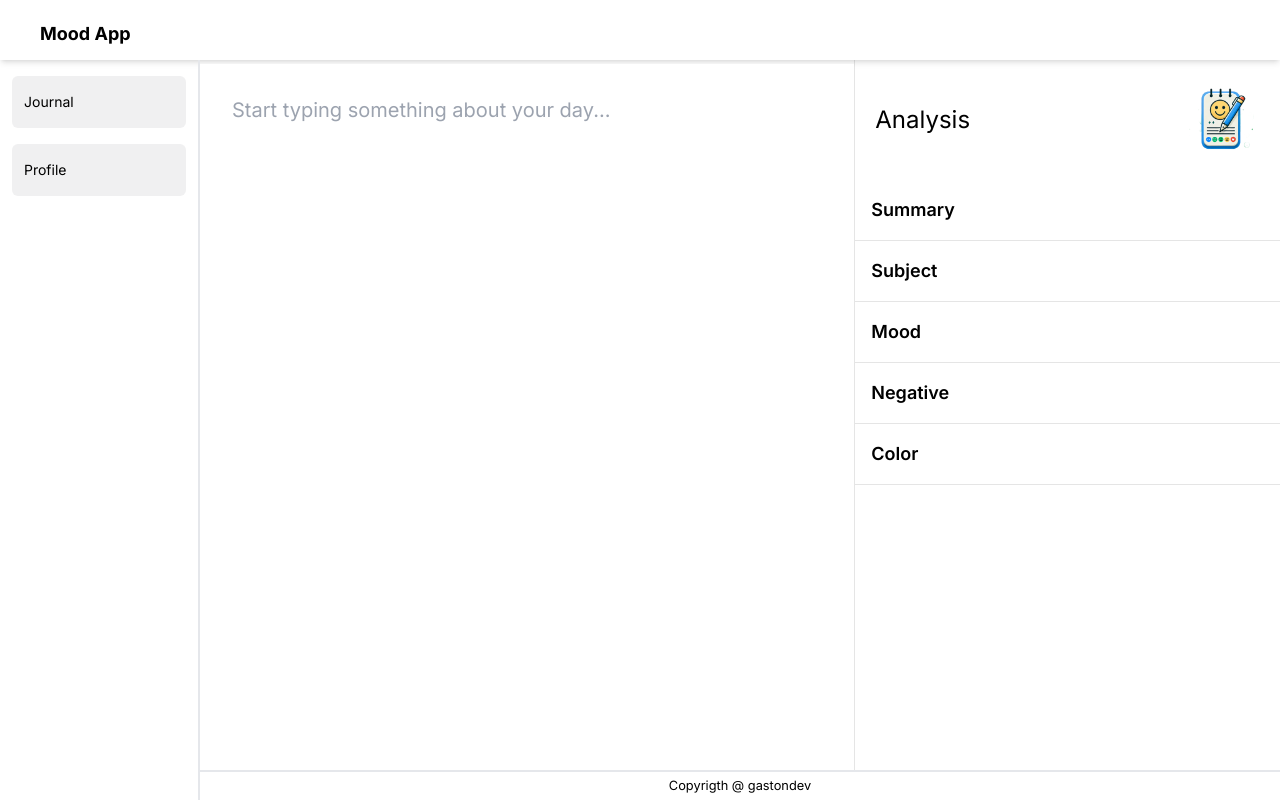
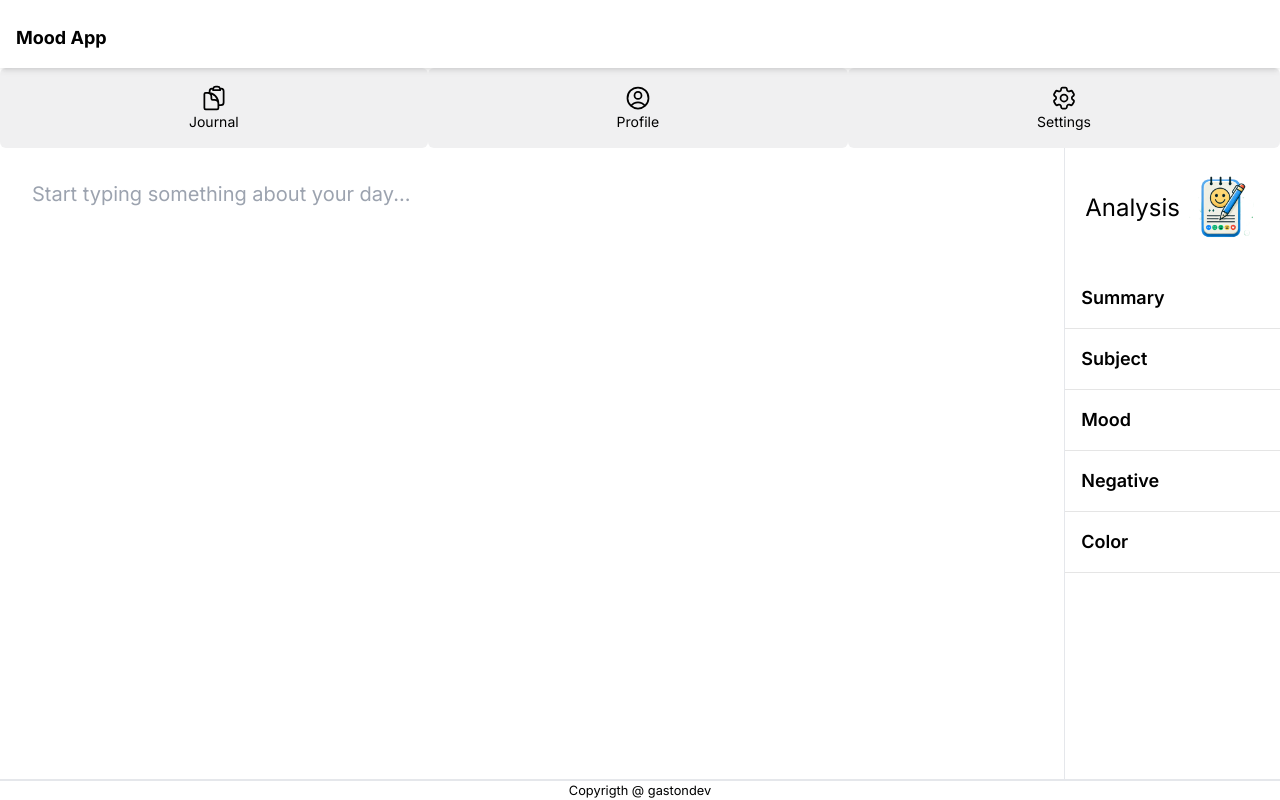
Before and after one commit to gastonioter/mood, a Next.js app: page /journal/1 in a window 1280 px wide. Built offline with nearby package versions, Linux system fonts and the light colour scheme; no server answers; the database is empty.

Commit message:
responsive ui

```diff
--- a/app/(dashboard)/journal/[id]/page.tsx
+++ b/app/(dashboard)/journal/[id]/page.tsx
@@ -15,9 +15,5 @@ export default async function Page({ params }: { params: Params }) {
     notFound();
   }
 
-  return (
-    <div className="h-full">
-      <Editor entry={entry as JournalEntryType} />
-    </div>
-  );
+  return <Editor entry={entry as JournalEntryType} />;
 }
--- a/app/(dashboard)/journal/components/Editor.tsx
+++ b/app/(dashboard)/journal/components/Editor.tsx
@@ -44,16 +44,15 @@ export default function Editor({ entry }: { entry: JournalEntryType }) {
   }, 2000);
 
   return (
-    <div className="lg:flex h-1/2 lg:h-full">
+    <div className="flex flex-col h-full lg:flex-row">
       {isSaving && (
         <div className="absolute text-lg top-0 left-0 w-full h-full bg-black bg-opacity-50 z-10 flex items-center justify-center pointer-events-none">
           Analysing...
         </div>
       )}
-      <div className="mt-1 w-full h-full">
       <textarea
         className={clsx(
-            "w-full h-full p-8 outline-none scroll-px-3 text-xl resize-none",
+          "w-full flex-basis-[260px] lg:flex-1 p-8 outline-none  text-xl resize-none",
           {
             "text-gray-400": isSaving,
           }
@@ -62,8 +61,8 @@ export default function Editor({ entry }: { entry: JournalEntryType }) {
         placeholder="Start typing something about your day..."
         onChange={handleTyping}
       ></textarea>
-      </div>
-      <div className="lg:basis-[65%] border-l border-black/10">
+
+      <div className="border-l h-full">
         <h2
           style={{
             backgroundColor: analysis?.color,
--- a/app/(dashboard)/journal/components/NewEntryCard.tsx
+++ b/app/(dashboard)/journal/components/NewEntryCard.tsx
@@ -1,6 +1,7 @@
 "use client";
 
 import { createNewEntry } from "@/utils/api";
+import { PlusCircleIcon } from "@heroicons/react/24/outline";
 import { useRouter } from "next/navigation";
 
 export default function NewEntryCard() {
@@ -14,11 +15,11 @@ export default function NewEntryCard() {
   return (
     <div
       onClick={handleNewEntry}
-
-      className="cursor-pointer overflow-hidden rounded-lg  bg-white shadow"
+      className="cursor-pointer relative overflow-hidden rounded-lg  bg-white shadow"
     >
       <div className="px-5 py-6">
         <span className="text-3xl">New Entry</span>
+        <PlusCircleIcon className="absolute bottom-3 size-6 right-3" />
       </div>
     </div>
   );
--- a/app/(dashboard)/journal/components/Question.tsx
+++ b/app/(dashboard)/journal/components/Question.tsx
@@ -20,7 +20,10 @@ export default function Question() {
   return (
     <>
       <div className="mb-3">
-        <form className="flex gap-2  justify-between" onSubmit={handleSubmit}>
+        <form
+          className="md:flex gap-2 items-center justify-between"
+          onSubmit={handleSubmit}
+        >
           <label htmlFor="search" className="sr-only">
             Search
           </label>
@@ -30,11 +33,11 @@ export default function Question() {
             onChange={(e) => setQuestion(e.target.value)}
             placeholder="Ask something about your mood..."
             id="search"
-            className="rounded-lg border-black/10 p-3 focus:border-blue-500 border-2 w-full outline-none"
+            className="rounded-lg mb-2 md:mb-0 border-black/10 p-3 focus:border-blue-500 border-2 w-full outline-none"
           />
           <button
             type="submit"
-            className="bg-blue-300 hover:bg-blue-400 transition  py-2 px-10 rounded-lg"
+            className="bg-blue-300 w-full md:basis-1/4 hover:bg-blue-400 transition p-3 rounded-lg"
           >
             Ask
           </button>
--- a/app/(dashboard)/journal/page.tsx
+++ b/app/(dashboard)/journal/page.tsx
@@ -8,7 +8,7 @@ export default async function Page() {
   const entries = (await getEntries()) as Array<JournalEntryType>;
 
   return (
-    <div className="p-10 bg-zinc-300/10 h-full">
+    <div className="p-10 bg-zinc-300/10">
       <h2 className="text-3xl mb-8">Journal</h2>
 
       <Question />
--- a/app/(dashboard)/layout.tsx
+++ b/app/(dashboard)/layout.tsx
@@ -9,10 +9,10 @@ export default function DashboardLayout({
   children: React.ReactNode;
 }) {
   return (
-    <div className="h-screen w-screen grid grid-cols-[200px_minmax(400px,_1fr)] grid-rows-[60px_1fr_30px]">
+    <div className="min-h-screen grid grid-rows-[auto_auto_1fr_auto]">
       <Header></Header>
       <SideNav></SideNav>
-      <main className="overflow-scroll ">{children}</main>
+      <main className="overflow-scroll grow ">{children}</main>
       <Footer></Footer>
     </div>
   );
--- a/app/ui/Footer.tsx
+++ b/app/ui/Footer.tsx
@@ -1,6 +1,6 @@
 export default function Footer() {
   return (
-    <footer className="col-start-2 flex items-center justify-center col-span-full border-t-2">
+    <footer className="mt-auto flex items-center justify-center border-t-2">
       <small>Copyrigth @ gastondev</small>
     </footer>
   );
--- a/app/ui/Header.tsx
+++ b/app/ui/Header.tsx
@@ -4,7 +4,7 @@ import Link from "next/link";
 
 export default function Header() {
   return (
-    <header className="col-span-3 col-start-1  shadow-md flex justify-between px-10 items-center">
+    <header className="shadow-md flex justify-between px-4 py-4 items-center">
       <Link href={"/journal"} className="flex items-center font-bold ">
         <h1 className="text-lg text-center mt-2 font-bold ">Mood App</h1>
       </Link>
--- a/app/ui/SideNav.tsx
+++ b/app/ui/SideNav.tsx
@@ -3,36 +3,50 @@
 import clsx from "clsx";
 import Link from "next/link";
 import { usePathname } from "next/navigation";
-
+import {
+  ClipboardDocumentIcon,
+  Cog6ToothIcon,
+  UserCircleIcon,
+} from "@heroicons/react/24/outline";
 const links = [
   {
     href: "/journal",
     name: "Journal",
+    icon: ClipboardDocumentIcon,
   },
   {
     href: "/profile",
     name: "Profile",
+    icon: UserCircleIcon,
+  },
+  {
+    href: "/settings",
+    name: "Settings",
+    icon: Cog6ToothIcon,
   },
 ];
 
 export default function SideNav() {
   const pathname = usePathname();
   return (
-    <aside className="row-span-4 col-start-1 row-start-2 px-2 border-r-2">
-      <nav className="px-1">
-        <ul>
+    <aside>
+      <nav>
+        <ul className="grid grid-flow-col">
           {links.map((link) => {
+            const LinkIcon = link.icon;
+
             return (
               <Link href={link.href} key={link.href}>
                 <li
                   className={clsx(
-                    "bg-zinc-500/10 text-sm rounded-md mt-4 py-4 px-3",
+                    "bg-zinc-500/10 text-sm rounded-md text-center py-4 px-3",
                     {
                       "bg-sky-100 text-blue-600": pathname === link.href,
                     }
                   )}
                 >
-                  {link.name}
+                  <LinkIcon className="size-7 mx-auto" />
+                  <p className="hidden md:block">{link.name}</p>
                 </li>
               </Link>
             );
--- a/package.json
+++ b/package.json
@@ -10,6 +10,7 @@
   },
   "dependencies": {
     "@clerk/nextjs": "^6.5.2",
+    "@heroicons/react": "^2.2.0",
     "@langchain/core": "^0.3.19",
     "@langchain/openai": "^0.3.14",
     "@prisma/client": "^6.0.1",
```
Also changed, not shown: 1 other file (tests, documents, lock files or other folders). Lines whose indentation alone changed are shown as unchanged.
